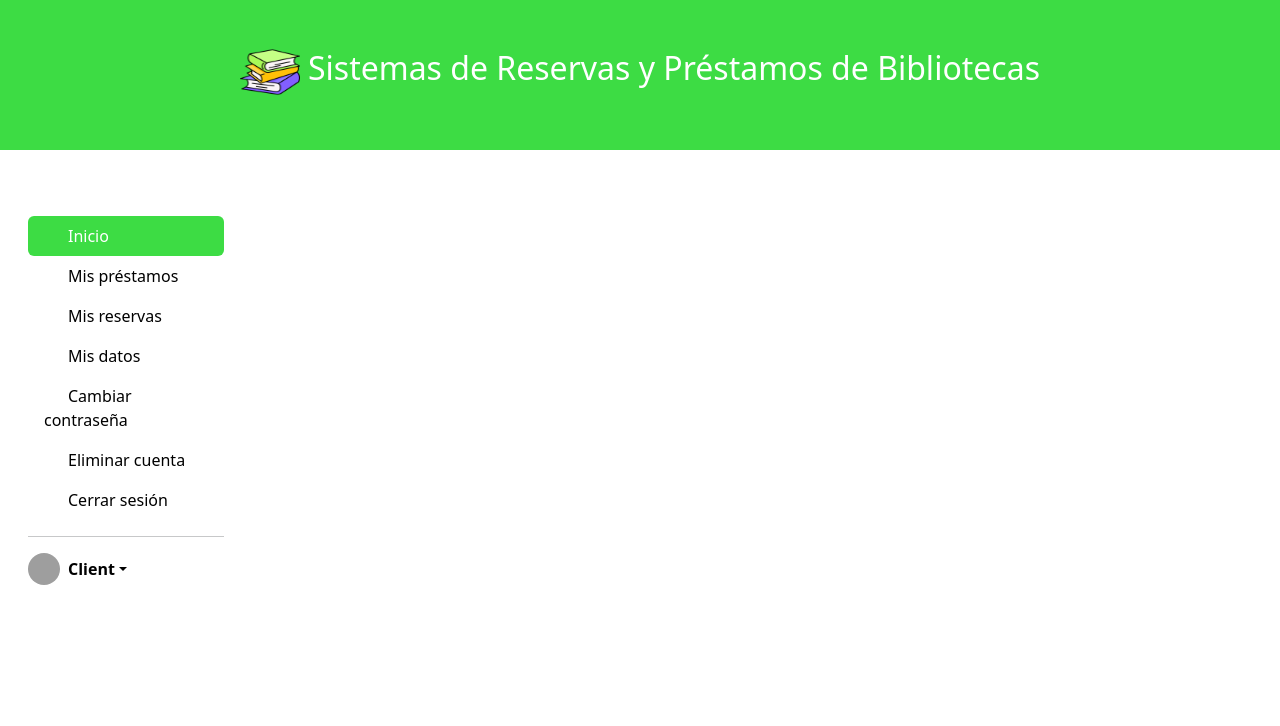
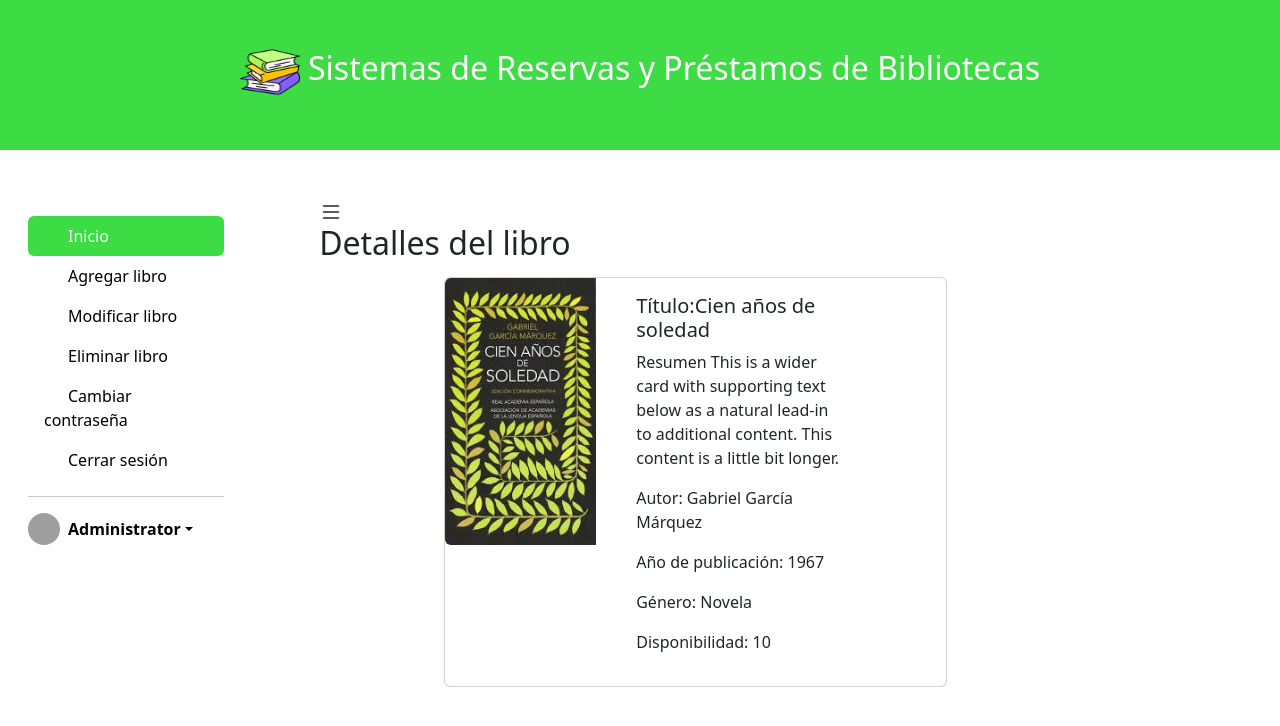
Before and after one commit to LeyLopez/Library-frontend, a React (Vite) app: page /adminbookdetails in a window 1280 px wide. Shown: the top 726 px of the page. Built offline with nearby package versions, Linux system fonts and the light colour scheme; grey boxes are pictures that could not be loaded.

Commit message:
Client and Admin Sidebar updates

```diff
--- a/src/App.jsx
+++ b/src/App.jsx
@@ -19,12 +19,14 @@ import { UpdateBook } from "./pages/admin/UpdateBook";
 import { ClientNotification } from "./pages/client/ClientNotification";
 import { BookDetails } from "./pages/client/BookDetailsClient";
 import { ClientSidebar } from "./pages/client/ClientSidebar";
+import { AdminSidebar } from "./pages/admin/AdminSidebar";
+import { BookDetailsAdmin } from "./pages/admin/BookDetailsAdmin";
 
 function App() {
   return (
     <BrowserRouter>
       <Header></Header>
-      <ClientSidebar></ClientSidebar>
+      <AdminSidebar></AdminSidebar>
       <Routes>
         <Route path="/" element={<Login></Login>}></Route>
         <Route path="/signup" element={<SignUp></SignUp>}></Route>
@@ -59,6 +61,7 @@ function App() {
           path="/clientbookdetails"
           element={<BookDetails></BookDetails>}
         ></Route>
+        <Route path="/adminbookdetails" element={<BookDetailsAdmin></BookDetailsAdmin>}></Route>
       </Routes>
     </BrowserRouter>
   );
--- a/src/pages/admin/AdminSidebar.jsx
+++ b/src/pages/admin/AdminSidebar.jsx
@@ -1,8 +1,20 @@
 import React from 'react'
+import { useNavigate } from 'react-router-dom'
 
 export const AdminSidebar = () => {
+
+  const navigate = useNavigate();
+
   return (
-    <div >
+    <div className="container"
+    style={{
+      position: "fixed",
+      alignItems: "left",
+      width: "90%",
+      height:"100%",
+      boxSizing: "content-box",
+      top: "200px",
+    }}>
       <div
         className="d-flex flex-column flex-shrink-0 p-3"
         style={{width: "20%", backgroundColor: "#ffff"}}
@@ -10,7 +22,7 @@ export const AdminSidebar = () => {
 
         <ul className="nav nav-pills flex-column mb-auto">
           <li className="nav-item">
-            <a href="#" className="nav-link active" aria-current="page" style={{backgroundColor: "#3DDC44"}}>
+            <a href="#" className="nav-link active" aria-current="page" style={{backgroundColor: "#3DDC44"}} onClick={() => navigate("/booklist")}>
               <svg className="bi pe-none me-2" width="16" height="16">
 
               </svg>
@@ -18,7 +30,7 @@ export const AdminSidebar = () => {
             </a>
           </li>
           <li>
-            <a href="#" className="nav-link link-body-emphasis">
+            <a href="#" className="nav-link link-body-emphasis" onClick={() => navigate("/addbook")}>
               <svg className="bi pe-none me-2" width="16" height="16">
 
               </svg>
@@ -26,7 +38,7 @@ export const AdminSidebar = () => {
             </a>
           </li>
           <li>
-            <a href="#" className="nav-link link-body-emphasis">
+            <a href="#" className="nav-link link-body-emphasis" onClick={() => navigate("/updatebook")}>
               <svg className="bi pe-none me-2" width="16" height="16">
 
               </svg>
@@ -34,7 +46,7 @@ export const AdminSidebar = () => {
             </a>
           </li>
           <li>
-            <a href="#" className="nav-link link-body-emphasis">
+            <a href="#" className="nav-link link-body-emphasis" onClick={() => navigate("/deletebook")}>
               <svg className="bi pe-none me-2" width="16" height="16">
 
               </svg>
@@ -42,7 +54,7 @@ export const AdminSidebar = () => {
             </a>
           </li>
           <li>
-            <a href="#" className="nav-link link-body-emphasis">
+            <a href="#" className="nav-link link-body-emphasis" onClick={() => navigate("/recoverpasswordauth")}>
               <svg className="bi pe-none me-2" width="16" height="16">
 
               </svg>
--- /dev/null
+++ b/src/pages/admin/BookDetailsAdmin.jsx
@@ -0,0 +1,65 @@
+import React from 'react'
+import { OptionsButton } from '../../components/OptionsButton'
+
+export const BookDetailsAdmin = () => {
+    const book = {
+        title: "Cien años de soledad",
+        description:
+          "This is a wider card with supporting text below as a natural lead-in to additional content. This content is a little bit longer.",
+        fechaPublicacion: 1967,
+        author: "Gabriel García Márquez",
+        genre: "Novela",
+        image: "cienaniossoledad.jpg",
+        disponibility:10
+
+      }
+
+      return (
+        <div className="container">
+          <div
+          className="d-flex justify-content-center py-5"
+          style={{
+            position: "relative",
+            width: "90%",
+            marginBottom: "20%",
+            marginLeft: "10%",
+            top:"150px"
+          }}
+        >
+          <div className="col-md-9">
+            <OptionsButton title={"Detalles del libro"}></OptionsButton>
+
+            <div
+              className="container"
+              style={{
+                position: "relative",
+                maxWidth: "70%",
+                marginTop: "2%",
+
+              }}
+            >
+              <div className="card mb-3" style={{maxWidth: "100%"}}>
+                <div className="row">
+                  <div className="col-md-4">
+                    <img src={book.image} className="img-fluid rounded-start" alt="..." />
+                  </div>
+                  <div className="col-md-6">
+                    <div className="card-body">
+                      <h5 className="card-title">Título:{book.title}</h5>
+                      <p className="card-text">
+                        Resumen  {book.description}
+                      </p>
+                      <p>Autor: {book.author}</p>
+                      <p>Año de publicación: {book.fechaPublicacion}</p>
+                      <p>Género: {book.genre}</p>
+                      <p>Disponibilidad: {book.disponibility}</p>
+                    </div>
+                  </div>
+                </div>
+              </div>
+              </div>
+              </div>
+              </div>
+              </div>
+  )
+}
--- a/src/pages/admin/BookListAdminHome.jsx
+++ b/src/pages/admin/BookListAdminHome.jsx
@@ -2,8 +2,12 @@ import React from "react";
 import { Navbar } from "../../components/Navbar";
 import { SortBookBy } from "../../components/SortBookBy";
 import { AdminSidebar } from "./AdminSidebar";
+import { useNavigate } from "react-router-dom";
 
 export const BookList = () => {
+
+  const navigate = useNavigate();
+
   const books = [
     {
       id: 1,
@@ -91,7 +95,9 @@ export const BookList = () => {
                         backgroundColor: "#14AE5C",
                         color: "white",
                         width: "100%",
+
                       }}
+                      onClick={() => navigate("/adminbookdetails")}
                     >
                       Detalles
                     </button>
--- a/src/pages/client/BookDetailsClient.jsx
+++ b/src/pages/client/BookDetailsClient.jsx
@@ -23,7 +23,7 @@ export const BookDetails = () => {
         width: "90%",
         marginBottom: "20%",
         marginLeft: "10%",
-
+        top:"150px"
       }}
     >
       <div className="col-md-9">
--- a/src/pages/client/ClientSidebar.jsx
+++ b/src/pages/client/ClientSidebar.jsx
@@ -1,6 +1,11 @@
 import React from "react";
+import { useNavigate } from "react-router-dom";
 
 export const ClientSidebar = () => {
+
+  const navigate = useNavigate();
+
+
   return (
     <div
       className="container"
@@ -24,43 +29,44 @@ export const ClientSidebar = () => {
               className="nav-link active"
               aria-current="page"
               style={{ backgroundColor: "#3DDC44" }}
+              onClick={() => navigate("/clienthome")}
             >
               <svg className="bi pe-none me-2" width="16" height="16"></svg>
               Inicio
             </a>
           </li>
           <li>
-            <a href="#" className="nav-link link-body-emphasis">
+            <a href="#" className="nav-link link-body-emphasis" onClick={() => navigate("/myloans")}>
               <svg className="bi pe-none me-2" width="16" height="16"></svg>
               Mis préstamos
             </a>
           </li>
           <li>
-            <a href="#" className="nav-link link-body-emphasis">
+            <a href="#" className="nav-link link-body-emphasis" onClick={() => navigate("/myreservations")}>
               <svg className="bi pe-none me-2" width="16" height="16"></svg>
               Mis reservas
             </a>
           </li>
           <li>
-            <a href="#" className="nav-link link-body-emphasis">
+            <a href="#" className="nav-link link-body-emphasis" onClick={() => navigate("/clientdata")}>
               <svg className="bi pe-none me-2" width="16" height="16"></svg>
               Mis datos
             </a>
           </li>
           <li>
-            <a href="#" className="nav-link link-body-emphasis">
+            <a href="#" className="nav-link link-body-emphasis" onClick={() => navigate("/recoverpasswordauth")}>
               <svg className="bi pe-none me-2" width="16" height="16"></svg>
               Cambiar contraseña
             </a>
           </li>
           <li>
-            <a href="#" className="nav-link link-body-emphasis">
+            <a href="#" className="nav-link link-body-emphasis" onClick={() => navigate("/deletemyaccount")}>
               <svg className="bi pe-none me-2" width="16" height="16"></svg>
               Eliminar cuenta
             </a>
           </li>
           <li>
-            <a href="#" className="nav-link link-body-emphasis">
+            <a href="#" className="nav-link link-body-emphasis" >
               <svg className="bi pe-none me-2" width="16" height="16"></svg>
               Cerrar sesión
             </a>
```
